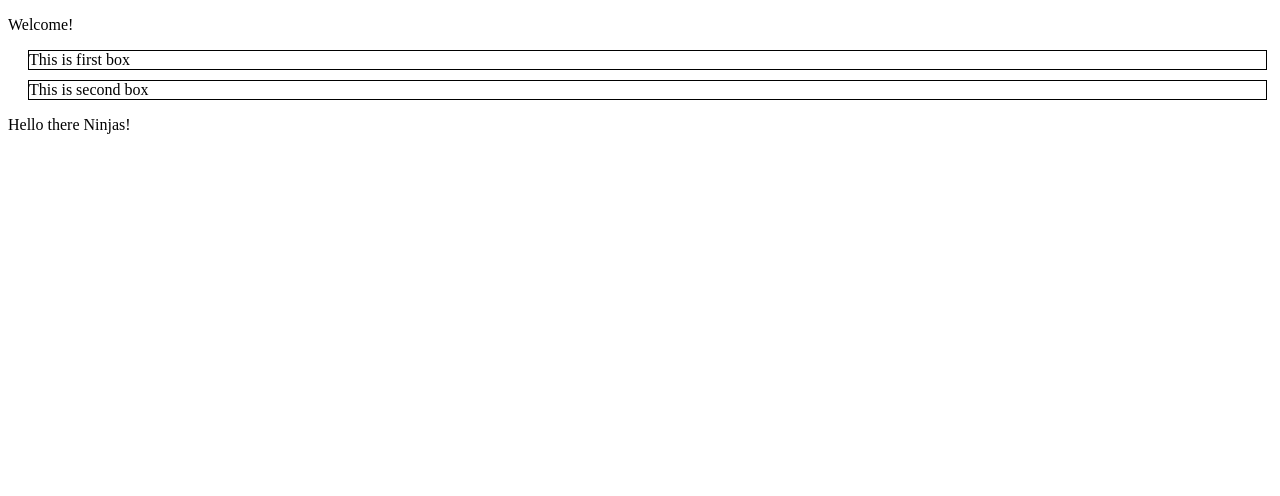
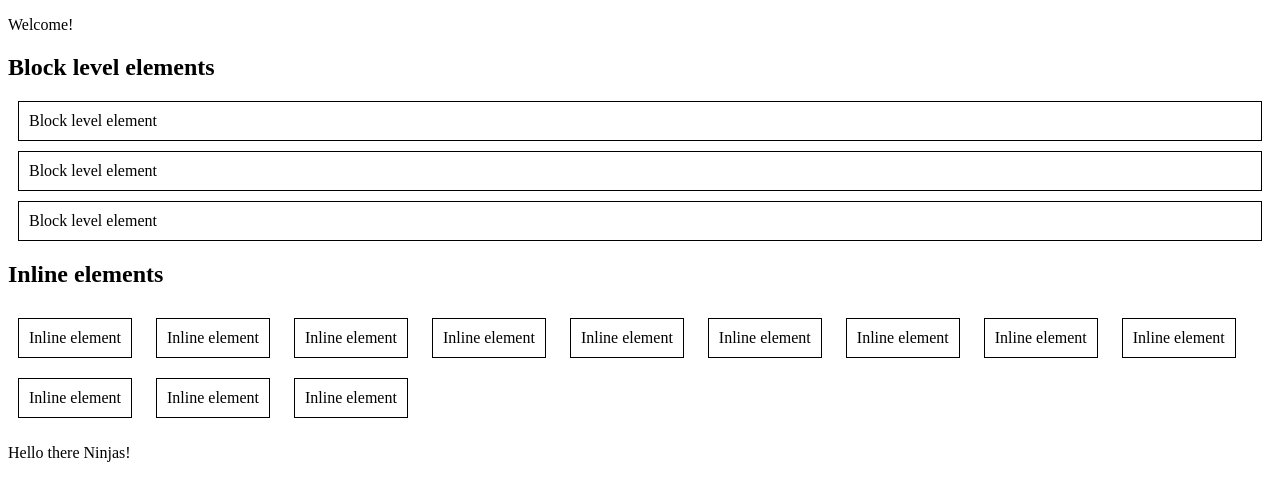
Before and after one commit to tengab/Ninja-CSS, a plain HTML site: page index.html in a window 1280 px wide. Drawn offline with Linux system fonts and the light colour scheme.

Commit message:
lesson 41

```diff
--- a/css/syntax.css
+++ b/css/syntax.css
@@ -1,8 +1,12 @@
-.box{
-    border: 1px solid #000;
-    margin-top: 10px;
-    margin-left: 20px;
-    margin-right: 5px;
-    margin-bottom: 2px;
+.block{
+    padding: 10px;
+    margin: 10px;
+    border: 1px solid #000000;
+}
 
+.inline{
+    padding: 10px;
+    margin: 10px;
+    border: 1px solid #000000;
+    display: inline-block;
 }
--- a/index.html
+++ b/index.html
@@ -9,8 +9,26 @@
 
 <p class="welcome">Welcome!</p>
 
-    <div class="box">This is first box</div>
-    <div class="box">This is second box</div>
+    <h2>Block level elements</h2>
+    <div class="block">Block level element</div>
+    <div class="block">Block level element</div>
+    <div class="block">Block level element</div>
+    <h2>Inline elements</h2>
+    <span class="inline">Inline element</span>
+    <span class="inline">Inline element</span>
+    <span class="inline">Inline element</span>
+<span class="inline">Inline element</span>
+<span class="inline">Inline element</span>
+<span class="inline">Inline element</span>
+<span class="inline">Inline element</span>
+<span class="inline">Inline element</span>
+<span class="inline">Inline element</span>
+<span class="inline">Inline element</span>
+<span class="inline">Inline element</span>
+<span class="inline">Inline element</span>
+
+
+
 
 
 
```
